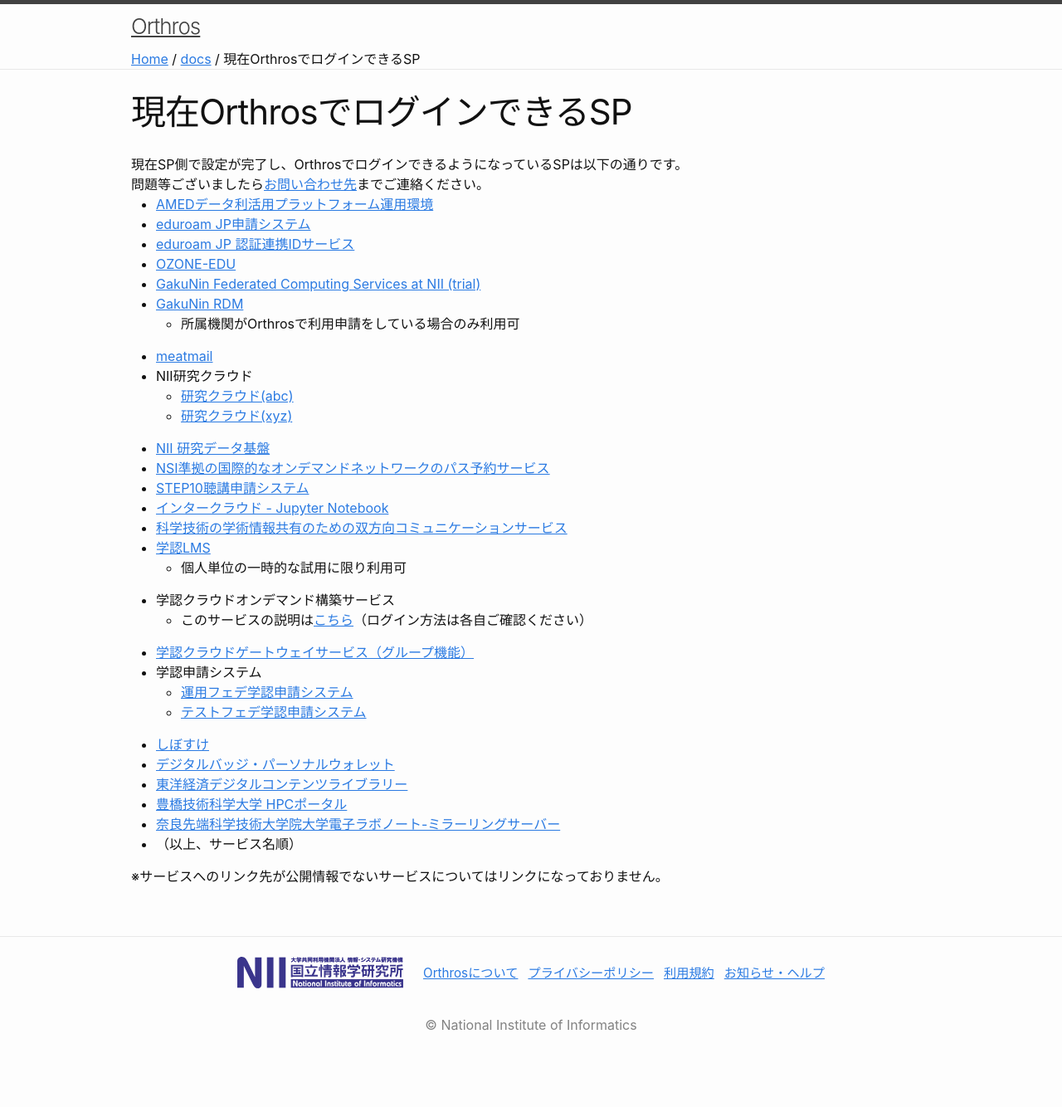
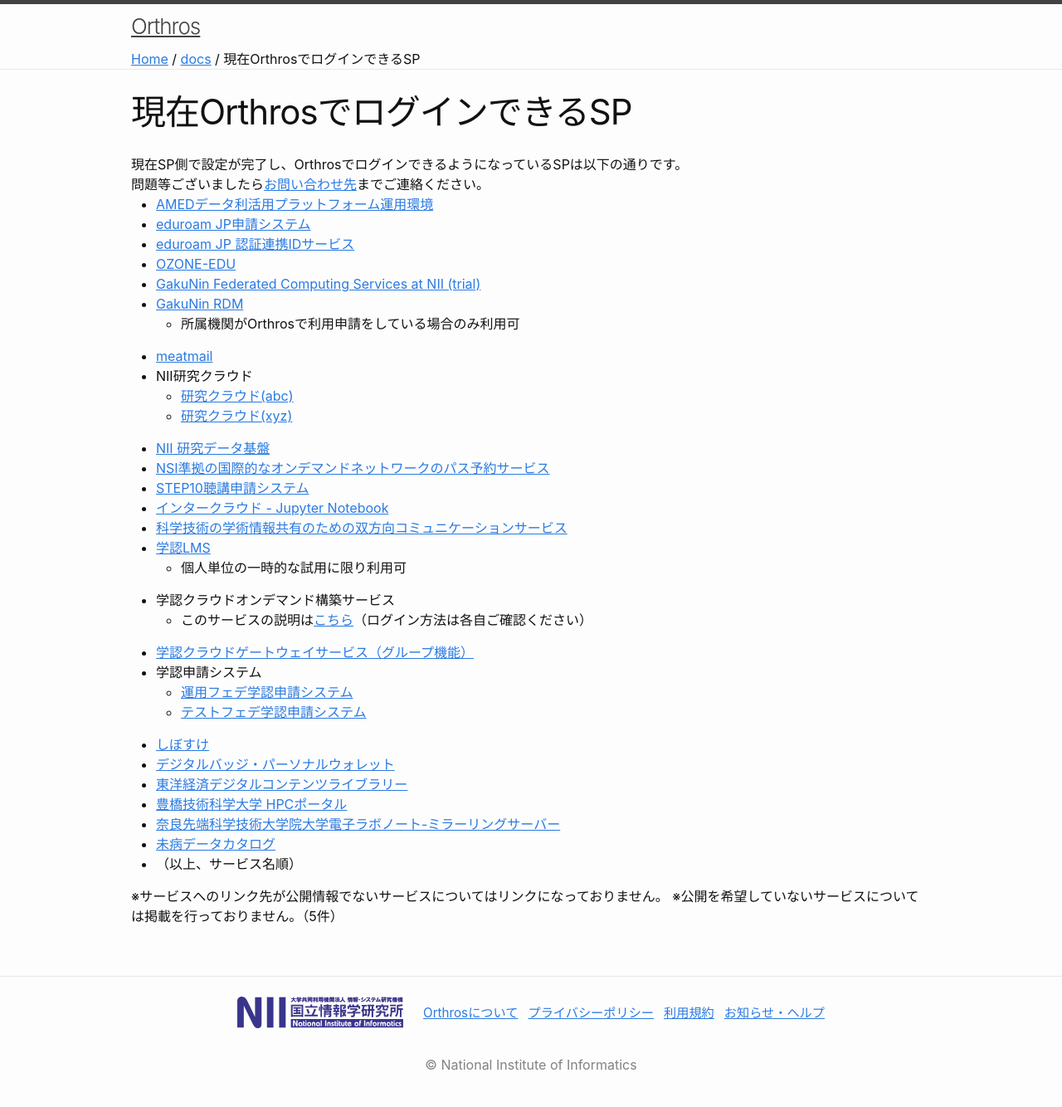
Before and after one commit to gakunin/orthros-docs, a Jekyll site: the page built from docs/現在OrthrosでログインできるSP/index.md, in a window 1280 px wide. Shown: the whole page at 83% size. Built offline with Jekyll 4.4.1, drawn with Linux system fonts in a browser that asks for light colours; our own code applies the rules of GitHub Pages for plain Markdown files; before the commit the page ends 1286 px from its top, so only the background shows below that.

Commit message:
内容を最新の掲載内容に統一

```diff
--- a/docs/現在OrthrosでログインできるSP/index.md
+++ b/docs/現在OrthrosでログインできるSP/index.md
@@ -34,6 +34,8 @@ title : 現在OrthrosでログインできるSP
 * [東洋経済デジタルコンテンツライブラリー](https://gakunin.toyokeizai.net/)
 * [豊橋技術科学大学 HPCポータル](https://hpcportal.imc.tut.ac.jp)
 * [奈良先端科学技術大学院大学電子ラボノート-ミラーリングサーバー](http://shoko01.naist.jp/)
+* [未病データカタログ](https://ms2db.ir.rcos.nii.ac.jp/)
 * （以上、サービス名順）
 
 ※サービスへのリンク先が公開情報でないサービスについてはリンクになっておりません。
+※公開を希望していないサービスについては掲載を行っておりません。（5件）
```
Also changed, not shown: docs/Orthros ヘルプ/index.md (+1 -0 lines), docs/SP管理者向けマニュアル/3 SP管理者で利用する機能について/4 送出属性の設定/index.md (+1 -1 lines).
